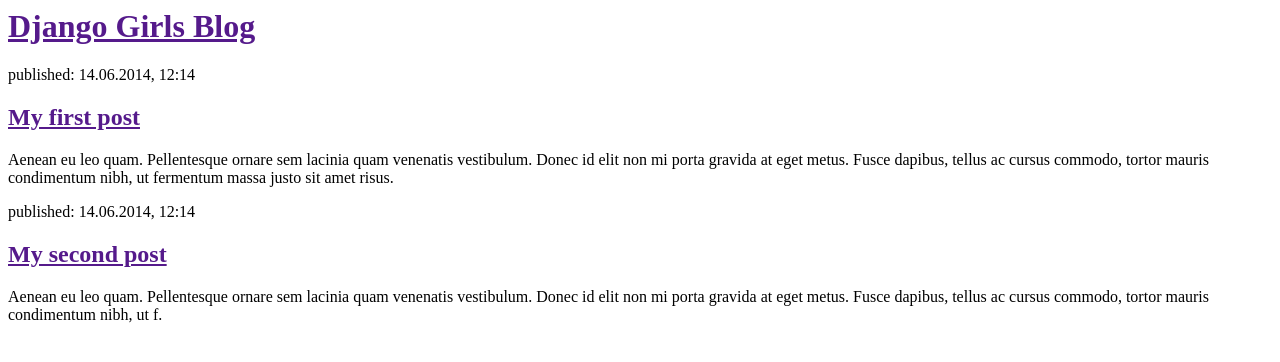
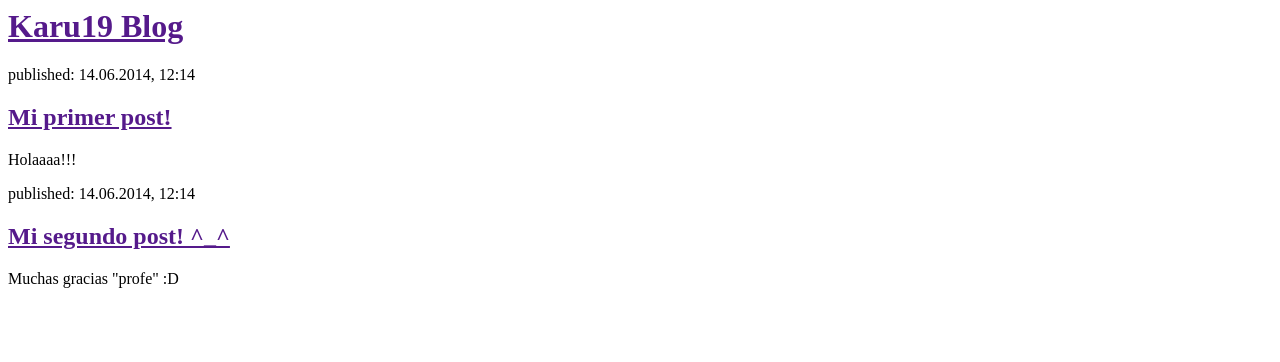
Before and after one commit to Karu19/my-first-blog, a Django app: page / in a window 1280 px wide. Shown: the top 362 px of the page. Run offline with Django 3.2, Linux system fonts and the light colour scheme.

Commit message:
Cambios en contenido de Blog.

```diff
--- a/blog/templates/blog/post_list.html
+++ b/blog/templates/blog/post_list.html
@@ -1,22 +1,22 @@
 <html>
     <head>
-      <title> Django Girls blog</title>
+      <title> Karu19 blog</title>
   </head>
   <body>
     <div>
-      <h1><a href="">Django Girls Blog</a></h1>
+      <h1><a href="">Karu19 Blog</a></h1>
     </div>
 
            <div>
                <p>published: 14.06.2014, 12:14</p>
-               <h2><a href="">My first post</a></h2>
-               <p>Aenean eu leo quam. Pellentesque ornare sem lacinia quam venenatis vestibulum. Donec id elit non mi porta gravida at eget metus. Fusce dapibus, tellus ac cursus commodo, tortor mauris condimentum nibh, ut fermentum massa justo sit amet risus.</p>
+               <h2><a href="">Mi primer post!</a></h2>
+               <p>Holaaaa!!!</p>
            </div>
 
            <div>
                <p>published: 14.06.2014, 12:14</p>
-               <h2><a href="">My second post</a></h2>
-               <p>Aenean eu leo quam. Pellentesque ornare sem lacinia quam venenatis vestibulum. Donec id elit non mi porta gravida at eget metus. Fusce dapibus, tellus ac cursus commodo, tortor mauris condimentum nibh, ut f.</p>
+               <h2><a href="">Mi segundo post! ^_^</a></h2>
+               <p>Muchas gracias "profe" :D</p>
              </div>
   </body>
 </html>
```
